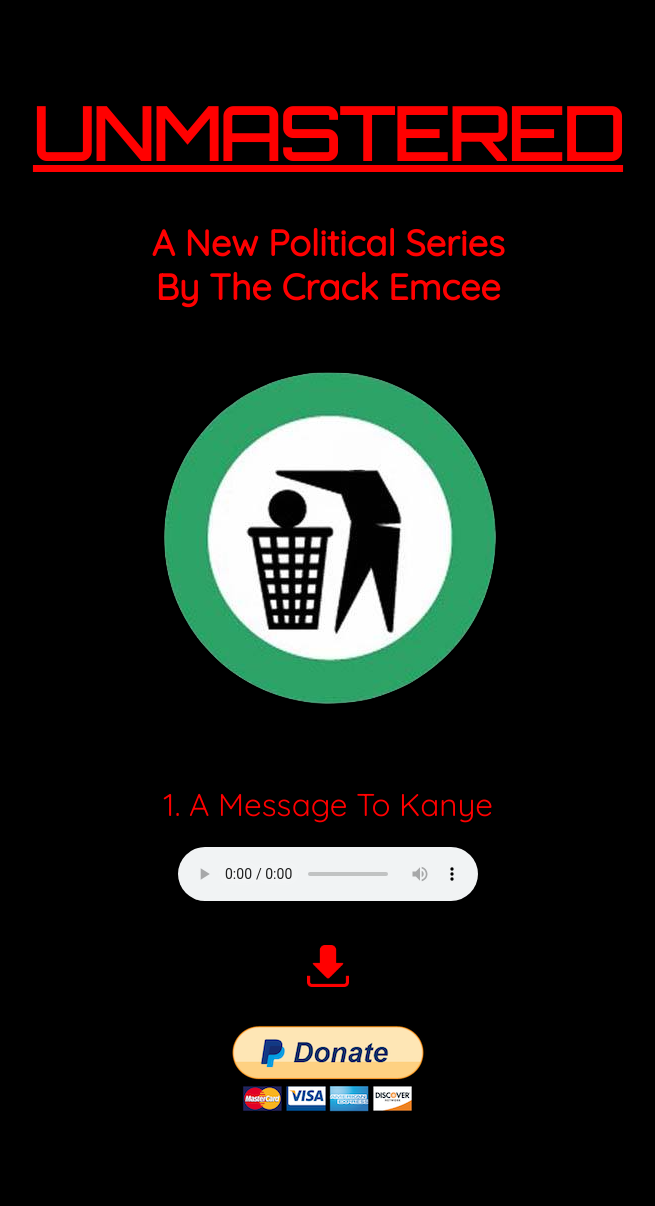
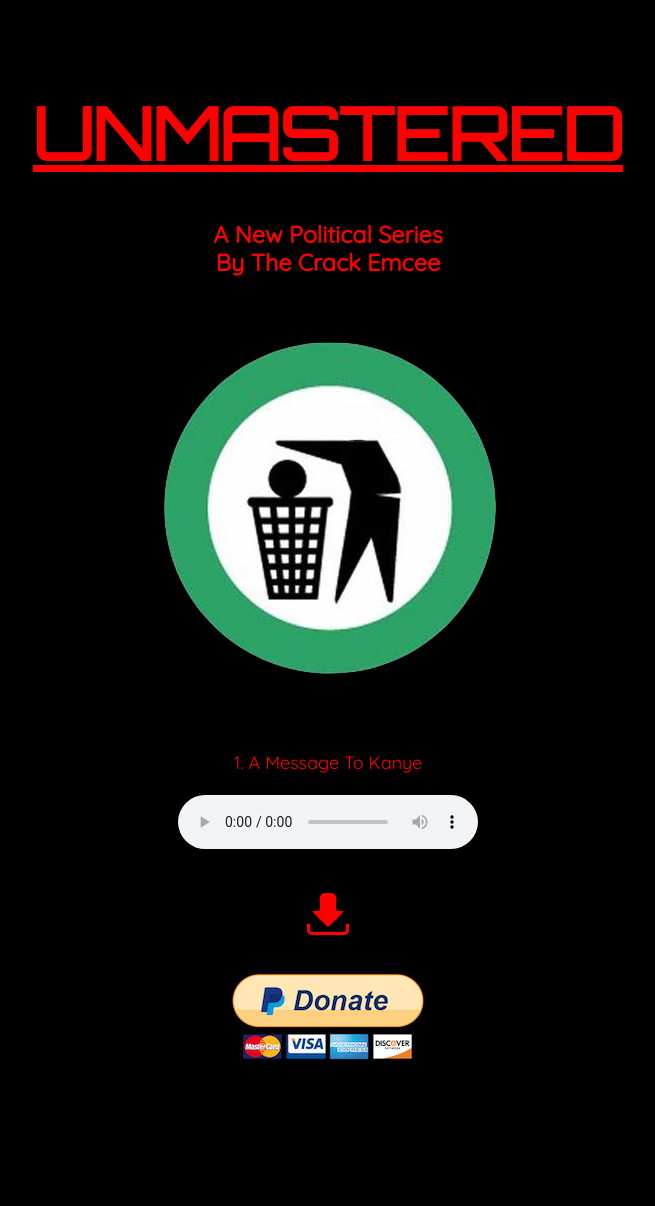
Before and after one commit to esotericplutocrat/thecrackemcee.github.io, a Jekyll site: the page built from index.md, in a window 1280 px wide. Shown: the whole page, without its empty margins (312-967 px from the left). Built offline with Jekyll 4.4.1, drawn with Linux system fonts in a browser that asks for light colours; nearby versions of some CDN libraries; some web fonts are replaced; after the commit the page ends 1154 px from its top, so only the background shows below that.

Commit message:
Add files via upload

```diff
--- a/css/solo.css
+++ b/css/solo.css
@@ -81,7 +81,7 @@ h2 {
   font-family: 'Quicksand';
   line-height: 1.2
   margin-top: 2rem;
-  font-size: 1.75rem;
+  font-size: 1rem;
   font-weight: 500;
   margin-bottom: 1rem;
   text-align: center;
@@ -92,7 +92,7 @@ h2 {
 @media (min-width: 30rem) {
   h2 {
     margin-top: 2.5rem;
-    font-size: 1.75rem;
+    font-size: 1rem;
     margin-bottom: 1rem;
     margin-right: -2rem;
   }
@@ -102,13 +102,13 @@ h3 {
   margin: 2rem -2rem 1.75rem -2rem;
   font-family: 'Quicksand';
   margin-top: 2rem;
-  font-size: 1.8rem;
+  font-size: 1rem;
 }
 
 @media (min-width: 30rem) {
   h3 {
     margin-top: 2.5rem;
-    font-size: 2rem;
+    font-size: 1.3rem;
     margin-bottom: 1.5rem;
   }
 }
```
